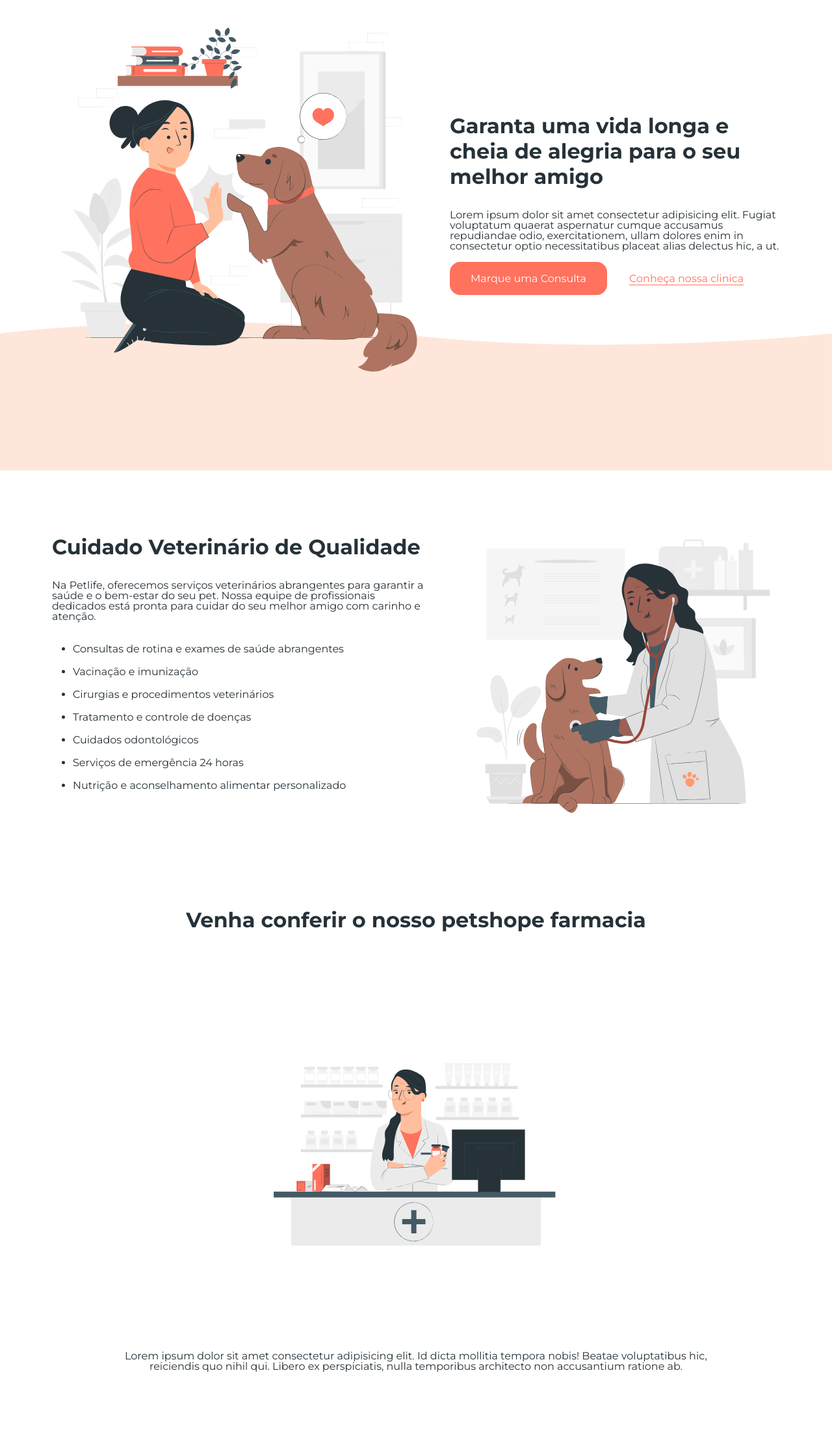
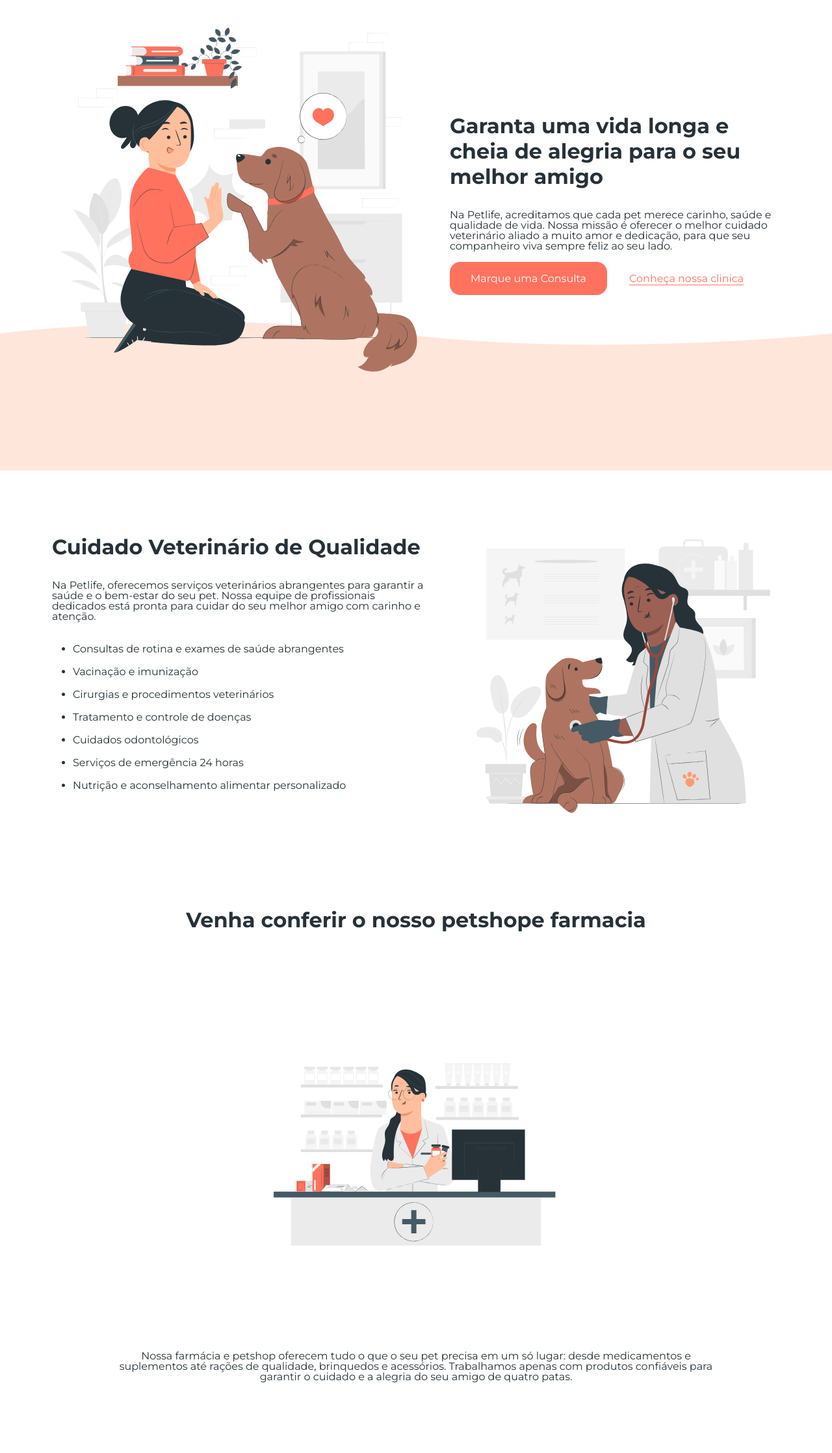
Before and after one commit to AntonioMatheus-dev/petlife-landing, a plain HTML site: page index.html in a window 1280 px wide. Shown: the part 81-2317 px from the top of the page at 65% size. Drawn offline with Linux system fonts and the light colour scheme.

Commit message:
docs: substituir lorem ipsum por textos reais e corrigir erros de português

```diff
--- a/index.html
+++ b/index.html
@@ -37,10 +37,9 @@
             Garanta uma vida longa e cheia de alegria para o seu melhor amigo
           </h1>
           <p class="paragrafo">
-            Lorem ipsum dolor sit amet consectetur adipisicing elit. Fugiat
-            voluptatum quaerat aspernatur cumque accusamus repudiandae odio,
-            exercitationem, ullam dolores enim in consectetur optio
-            necessitatibus placeat alias delectus hic, a ut.
+             Na Petlife, acreditamos que cada pet merece carinho, saúde e qualidade de vida.
+            Nossa missão é oferecer o melhor cuidado veterinário aliado a muito amor e dedicação,
+            para que seu companheiro viva sempre feliz ao seu lado.
           </p>
           <a class="botao" href="https://wa.me/552223242526" target="_blank">Marque uma Consulta</a>
           <a class="botao_transparente" href="#clinica"> Conheça nossa clinica</a>
@@ -86,10 +85,9 @@
           loading="lazy"
         />
         <p class="paragrafo">
-          Lorem ipsum dolor sit amet consectetur adipisicing elit. Id dicta
-          mollitia tempora nobis! Beatae voluptatibus hic, reiciendis quo nihil
-          qui. Libero ex perspiciatis, nulla temporibus architecto non
-          accusantium ratione ab.
+           Nossa farmácia e petshop oferecem tudo o que o seu pet precisa em um só lugar:
+          desde medicamentos e suplementos até rações de qualidade, brinquedos e acessórios.
+          Trabalhamos apenas com produtos confiáveis para garantir o cuidado e a alegria do seu amigo de quatro patas.
         </p>
       </section>
 
```
